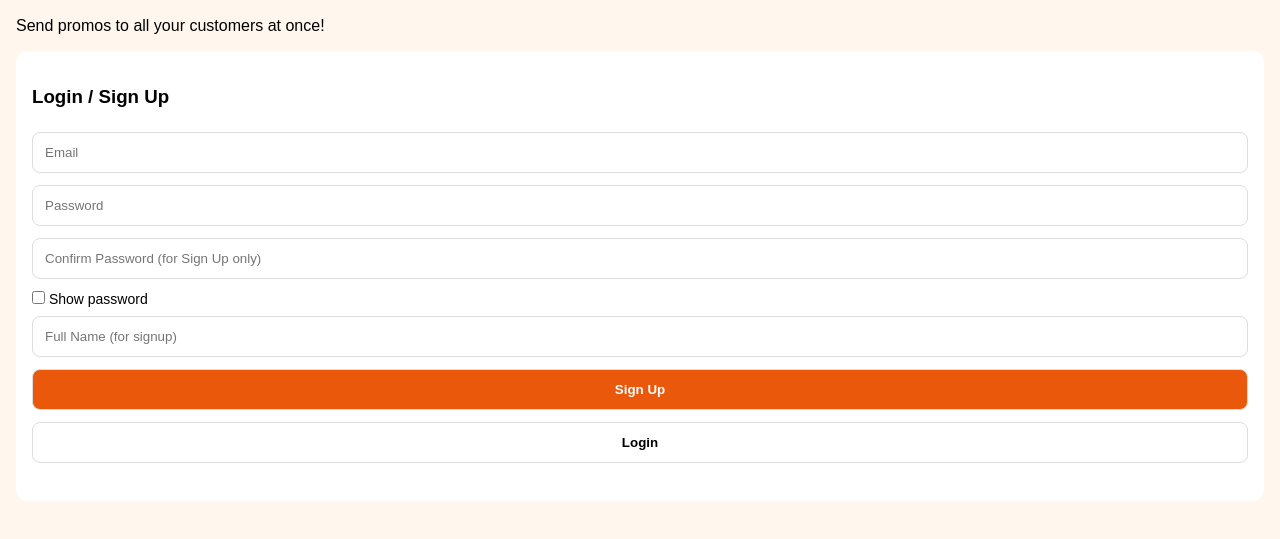
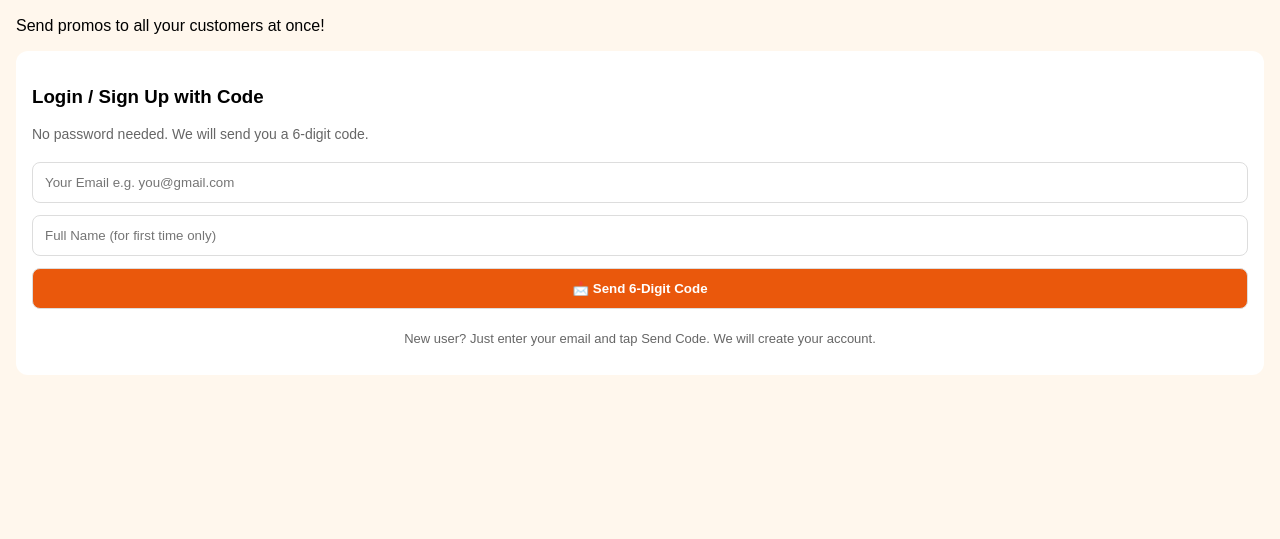
Before and after one commit to lipedeabigail15-code/Shopmail, a plain HTML site: page index.html in a window 1280 px wide. Shown: the part 67-606 px from the top of the page. Drawn offline with nearby package versions, Linux system fonts and the light colour scheme.

Commit message:
Update index.html

```diff
--- a/index.html
+++ b/index.html
@@ -15,20 +15,18 @@ button{background:#ea580c;color:#fff;font-weight:bold}
 </head>
 <body>
 
-<!-- PAGE 1: LOGIN -->
+<!-- PAGE 1: LOGIN WITH OTP ONLY - NO PASSWORD -->
 <div id="loginPage">
   <h2>📧 ShopMail</h2>
   <p>Send promos to all your customers at once!</p>
   <div class="card">
-    <h3>Login / Sign Up</h3>
-    <input id="email" placeholder="Email">
-    <input id="password" type="password" placeholder="Password">
-    <input id="confirmPassword" type="password" placeholder="Confirm Password (for Sign Up only)">
-    <label style="font-size:14px"><input type="checkbox" style="width:auto" onchange="document.getElementById('password').type=this.checked?'text':'password';document.getElementById('confirmPassword').type=this.checked?'text':'password';"> Show password</label>
-    <input id="fullname" placeholder="Full Name (for signup)">
-    <button id="signupBtn" onclick="signup()">Sign Up</button>
-    <button id="loginBtn" onclick="login()" style="background:#fff;color:#000">Login</button>
+    <h3>Login / Sign Up with Code</h3>
+    <p style="font-size:14px;color:#666">No password needed. We will send you a 6-digit code.</p>
+    <input id="email" placeholder="Your Email e.g. you@gmail.com">
+    <input id="fullname" placeholder="Full Name (for first time only)">
+    <button id="sendBtn" onclick="sendCode()">📩 Send 6-Digit Code</button>
     <p id="authError" style="color:red;text-align:center"></p>
+    <p style="font-size:13px;text-align:center;color:#666">New user? Just enter your email and tap Send Code. We will create your account.</p>
   </div>
 </div>
 
@@ -38,11 +36,11 @@ button{background:#ea580c;color:#fff;font-weight:bold}
   <div class="card" style="text-align:center">
     <p style="font-size:50px">🔢</p>
     <h3>We sent you a 6-digit code</h3>
-    <p>Go to <b id="otpEmailText"></b> and check your inbox (and Spam).<br>Enter the 6-digit code below:</p>
+    <p>Go to <b id="otpEmailText"></b> and check your inbox <b>and Spam</b>.<br>Look for the 6 numbers in the email and enter them below:</p>
     <input id="otpCode" class="otp-input" placeholder="123456" maxlength="6" inputmode="numeric">
     <button id="verifyBtn" onclick="verifyOtpCode()">✅ Verify Code</button>
     <button onclick="resendOtp()" style="background:#fff;color:#000;border:1px solid #ddd">Resend Code</button>
-    <button onclick="backToLogin()" style="background:#333">⬅ Back to Login</button>
+    <button onclick="backToLogin()" style="background:#333">⬅ Back / Change Email</button>
     <p id="otpError" style="color:red;text-align:center"></p>
   </div>
 </div>
@@ -104,6 +102,7 @@ try{
 
 let credits = 50;
 let pendingEmail = "";
+let pendingName = "";
 
 function showDashboard(email){
   document.getElementById('loginPage').style.display='none';
@@ -143,47 +142,37 @@ function backToLogin(){
   document.getElementById('otpPage').style.display='none';
   document.getElementById('loginPage').style.display='block';
 }
-async function signup(){
-  const btn = document.getElementById('signupBtn');
+
+async function sendCode(){
+  const btn = document.getElementById('sendBtn');
   const errEl = document.getElementById('authError');
   errEl.innerText = '';
   if(!supabase){ errEl.innerText="Supabase did not load. Check internet, close tab and open again."; alert("Supabase did not load. Please check your internet."); return; }
-  const email=document.getElementById('email').value.trim();
-  const password=document.getElementById('password').value;
-  const confirm=document.getElementById('confirmPassword').value;
-  const full_name=document.getElementById('fullname').value;
+  const email = document.getElementById('email').value.trim();
+  pendingName = document.getElementById('fullname').value.trim();
   if(!email.includes('@')){ errEl.innerText="Please enter a valid email"; return; }
-  if(password !== confirm){ errEl.innerText="Passwords do not match!"; alert("Passwords do not match!"); return; }
-  if(password.length < 6){ errEl.innerText="Password must be at least 6 characters"; alert("Password must be at least 6 characters"); return; }
-  btn.innerText = "Sending 6-digit code...";
+  btn.innerText = "Sending code... please wait...";
   btn.disabled = true;
   try{
-    const {data,error}=await supabase.auth.signUp({email,password});
+    const {data, error} = await supabase.auth.signInWithOtp({
+      email: email,
+      options: { shouldCreateUser: true }
+    });
     if(error){
       errEl.innerText = error.message;
       alert(error.message);
-      btn.innerText = "Sign Up";
-      btn.disabled = false;
-      return;
-    }
-    if(data.user){
-      try{ await supabase.from('profiles').insert([{id:data.user.id,email,full_name}]); }catch(e){}
-    }
-    // If user already verified, go straight to dashboard
-    if(data.session){
-      showDashboard(email);
     } else {
-      // Show OTP page - code was sent to email
       showOtpPage(email);
-      alert("We sent a 6-digit code to " + email + ". Check your inbox and Spam!");
+      alert("We sent a 6-digit code to " + email + ". Check your inbox and Spam! Look for the 6 numbers in the email.");
     }
   }catch(e){
     errEl.innerText = "Something went wrong: " + e.message;
     alert("Something went wrong: " + e.message);
   }
-  btn.innerText = "Sign Up";
+  btn.innerText = "📩 Send 6-Digit Code";
   btn.disabled = false;
 }
+
 async function verifyOtpCode(){
   const code = document.getElementById('otpCode').value.trim();
   const errEl = document.getElementById('otpError');
@@ -194,15 +183,17 @@ async function verifyOtpCode(){
   btn.innerText = "Verifying...";
   btn.disabled = true;
   try{
-    // Try signup type first, then email type
-    let result = await supabase.auth.verifyOtp({email: pendingEmail, token: code, type: 'signup'});
-    if(result.error){
-      result = await supabase.auth.verifyOtp({email: pendingEmail, token: code, type: 'email'});
-    }
-    if(result.error){
-      errEl.innerText = result.error.message;
-      alert(result.error.message);
+    const {data, error} = await supabase.auth.verifyOtp({email: pendingEmail, token: code, type: 'email'});
+    if(error){
+      errEl.innerText = error.message;
+      alert(error.message);
     } else {
+      // Save profile for first-time user - don't block if it fails
+      try{
+        if(data.user && pendingName){
+          await supabase.from('profiles').insert([{id:data.user.id, email:pendingEmail, full_name:pendingName}]);
+        }
+      }catch(e){}
       alert("✅ Code correct! Welcome!");
       showDashboard(pendingEmail);
       loadHistory();
@@ -214,43 +205,15 @@ async function verifyOtpCode(){
   btn.innerText = "✅ Verify Code";
   btn.disabled = false;
 }
+
 async function resendOtp(){
   if(!pendingEmail) pendingEmail = document.getElementById('email').value.trim();
   if(!supabase){ alert("Supabase did not load."); return; }
-  const {error}=await supabase.auth.resend({type:'signup', email: pendingEmail});
+  const {error} = await supabase.auth.signInWithOtp({email: pendingEmail, options:{shouldCreateUser:true}});
   if(error) alert(error.message);
   else alert("New 6-digit code sent to "+pendingEmail+"! Check inbox and Spam.");
 }
-async function login(){
-  const errEl = document.getElementById('authError');
-  errEl.innerText = '';
-  if(!supabase){ errEl.innerText="Supabase did not load. Check internet."; alert("Supabase did not load."); return; }
-  const email=document.getElementById('email').value.trim();
-  const password=document.getElementById('password').value;
-  if(!email.includes('@')){ errEl.innerText="Please enter a valid email"; return; }
-  const btn = document.getElementById('loginBtn');
-  btn.innerText = "Logging in...";
-  try{
-    const {data,error}=await supabase.auth.signInWithPassword({email,password});
-    if(error){
-      if(error.message.toLowerCase().includes('confirm') || error.message.toLowerCase().includes('not confirmed') || error.message.toLowerCase().includes('verify')){
-        alert("Your email is not confirmed yet. We will send you a new 6-digit code.");
-        await supabase.auth.resend({type:'signup', email: email});
-        showOtpPage(email);
-      } else {
-        errEl.innerText = error.message;
-        alert(error.message);
-      }
-      btn.innerText = "Login";
-      return;
-    }
-    showDashboard(email); loadHistory();
-  }catch(e){
-    errEl.innerText = e.message;
-    alert(e.message);
-  }
-  btn.innerText = "Login";
-}
+
 async function logout(){ if(supabase) await supabase.auth.signOut(); showLogin(); }
 async function checkUser(){
   if(!supabase) return;
```
